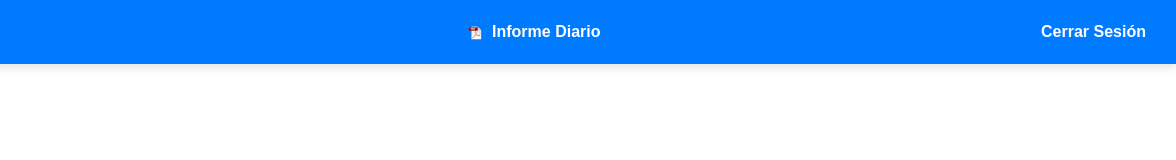
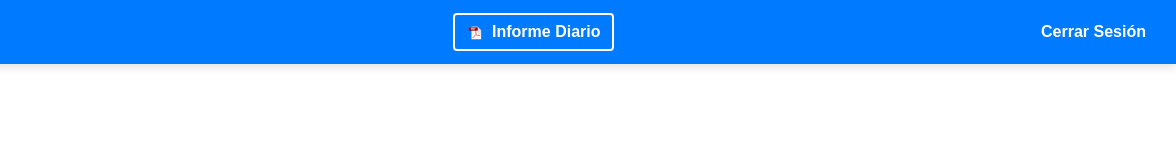
Before and after one commit to TheTuxTron/Proyecto-Terminal-Intercantonal, a website: page client/views/headerU.html in a window 1280 px wide. Shown: the full height of the page, 104-1280 px from the left. Drawn offline with Linux system fonts and the light colour scheme.

Commit message:
css botón informe

```diff
--- a/client/css/styleHeader.css
+++ b/client/css/styleHeader.css
@@ -51,6 +51,24 @@
 #miNav a:hover {
   color: #000350;
 }
+#informe {
+  text-decoration: none;
+  color: #ffffff;
+  font-weight: bold;
+  font-size: 16px;
+  transition: color 0.3s, background-color 0.3s;
+  border: 2px solid #ffffff; /* Marco blanco */
+  padding: 8px 12px; /* Espaciado interno */
+  border-radius: 4px; /* Bordes redondeados */
+  display: inline-block; /* Asegura que se comporte como un botón */
+}
+
+/* Efecto hover en el enlace */
+#informe:hover {
+  color: #000350;
+  background-color: #ffffff; /* Fondo blanco en hover */
+}
+
 
 /* Diseño responsivo para pantallas pequeñas */
 @media (max-width: 768px) {
```
